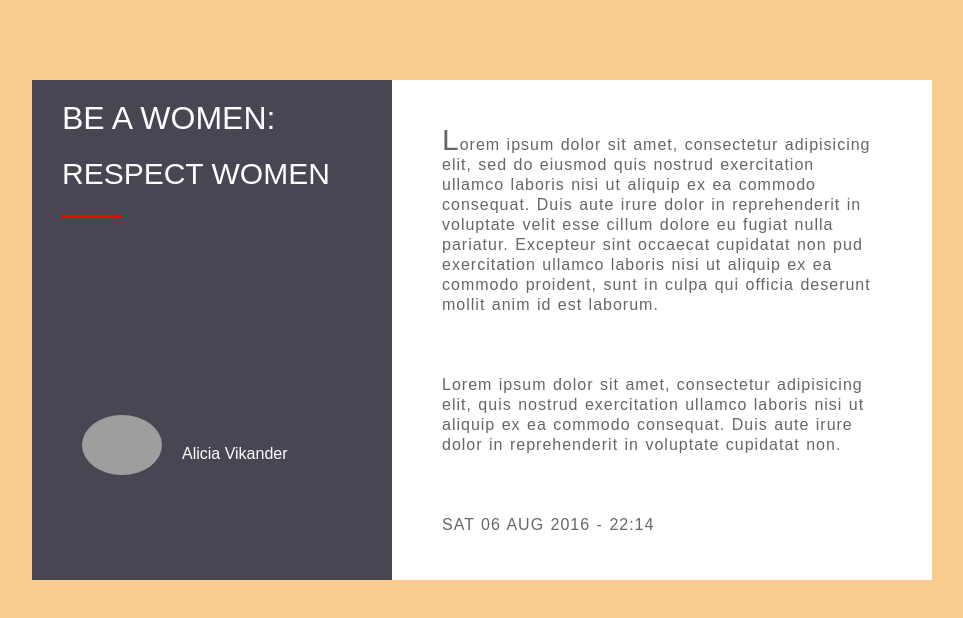
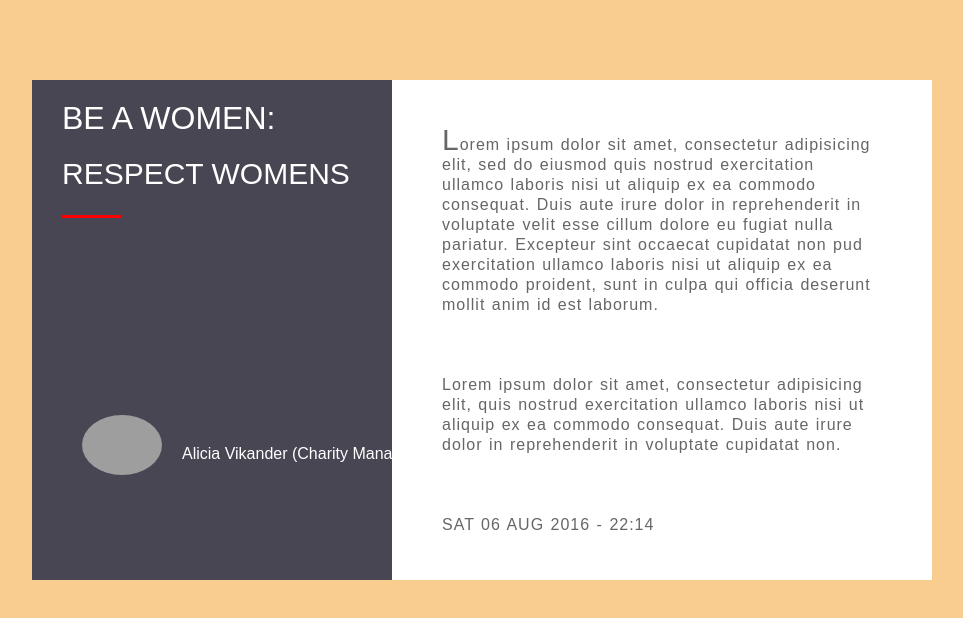
Before and after one commit to AmShezi/blog-post-concept, a plain HTML site: page index.html in a window 1280 px wide. Shown: the whole page, without its empty margins (48-1011 px from the left). Drawn offline with Linux system fonts and the light colour scheme; grey boxes are pictures that could not be loaded.

Commit message:
modified html file

```diff
--- a/index.html
+++ b/index.html
@@ -3,14 +3,8 @@
 <head>
   <meta charset="UTF-8">
   <title>Block Post</title>
-
-
-
-      <link rel="stylesheet" href="css/style.css">
-
-
+  <link rel="stylesheet" href="css/style.css">
 </head>
-
 <body>
   <head>
     <title></title>
@@ -19,9 +13,9 @@
    <div class="content">
    <div class="first">
     <h1>BE A WOMEN:</h1>
-     <h2>RESPECT WOMEN</h2>
+     <h2>RESPECT WOMENS</h2>
      <img src="https://randomuser.me/api/portraits/women/50.jpg">
-     <h4>Alicia Vikander</h4>
+     <h4>Alicia Vikander (Charity Manager)</h4>
    </div><div class="second">
        <p>Lorem ipsum dolor sit amet, consectetur adipisicing elit, sed do eiusmod
        quis nostrud exercitation ullamco laboris nisi ut aliquip ex ea commodo
```
